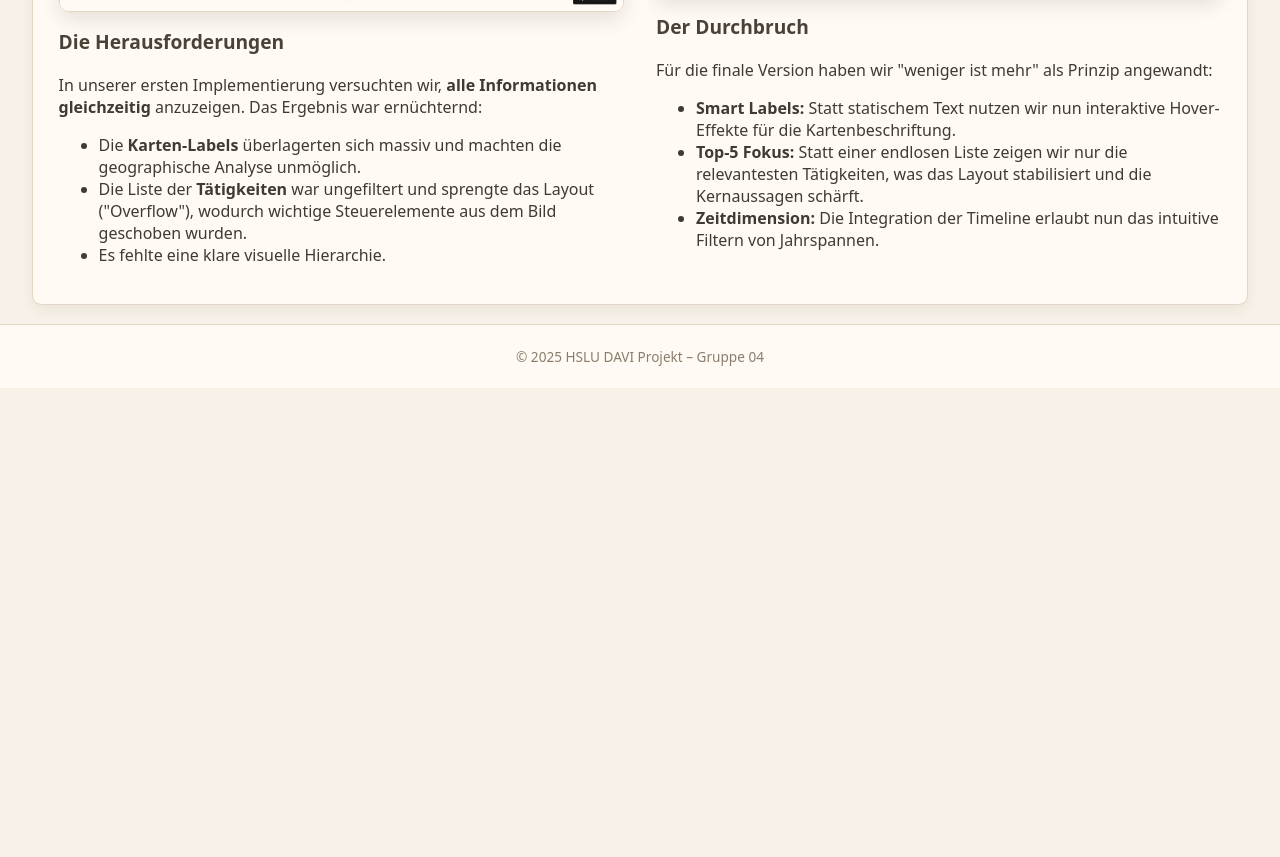
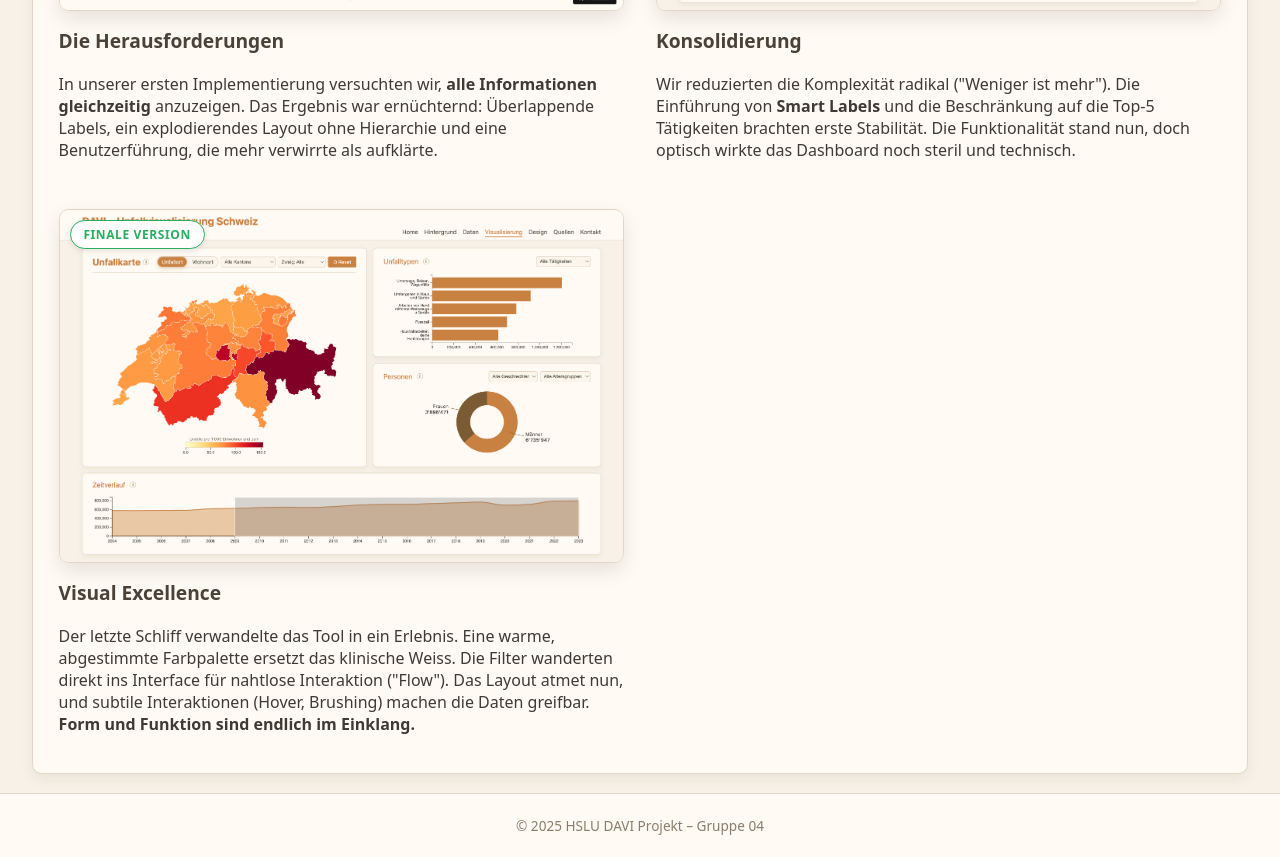
Before and after one commit to kevinforter/Accidents_Dashboard, a plain HTML site: page public/background.html in a window 1280 px wide. Shown: the part 2043-2900 px from the top of the page. Before the commit the page ends 2431 px from the top, so only its background shows below. Drawn offline with nearby package versions, Linux system fonts and the light colour scheme.

Commit message:
added last step to the background

```diff
--- a/public/background.html
+++ b/public/background.html
@@ -89,13 +89,8 @@
                 <h3>Die Herausforderungen</h3>
                 <p>
                     In unserer ersten Implementierung versuchten wir, <strong>alle Informationen gleichzeitig</strong> anzuzeigen.
-                    Das Ergebnis war ernüchternd:
+                    Das Ergebnis war ernüchternd: Überlappende Labels, ein explodierendes Layout ohne Hierarchie und eine Benutzerführung, die mehr verwirrte als aufklärte.
                 </p>
-                <ul>
-                    <li>Die <strong>Karten-Labels</strong> überlagerten sich massiv und machten die geographische Analyse unmöglich.</li>
-                    <li>Die Liste der <strong>Tätigkeiten</strong> war ungefiltert und sprengte das Layout ("Overflow"), wodurch wichtige Steuerelemente aus dem Bild geschoben wurden.</li>
-                    <li>Es fehlte eine klare visuelle Hierarchie.</li>
-                </ul>
             </div>
 
             <div class="progress-divider"></div>
@@ -103,17 +98,26 @@
             <div class="progress-item">
                 <div class="progress-image-wrapper">
                     <img src="img/Second_Implementation.png" alt="Zweite Implementierung">
+                    <span class="progress-badge badge-mid">Zwischenschritt</span>
+                </div>
+                <h3>Konsolidierung</h3>
+                <p>
+                    Wir reduzierten die Komplexität radikal ("Weniger ist mehr"). Die Einführung von <strong>Smart Labels</strong> und die Beschränkung auf die Top-5 Tätigkeiten brachten erste Stabilität. Die Funktionalität stand nun, doch optisch wirkte das Dashboard noch steril und technisch.
+                </p>
+            </div>
+
+            <div class="progress-divider"></div>
+
+            <div class="progress-item">
+                <div class="progress-image-wrapper">
+                    <img src="img/Third_Implementation.png" alt="Dritte Implementierung / Finale Version">
                     <span class="progress-badge badge-final">Finale Version</span>
                 </div>
-                <h3>Der Durchbruch</h3>
+                <h3>Visual Excellence</h3>
                 <p>
-                    Für die finale Version haben wir "weniger ist mehr" als Prinzip angewandt:
+                    Der letzte Schliff verwandelte das Tool in ein Erlebnis. Eine warme, abgestimmte Farbpalette ersetzt das klinische Weiss. Die Filter wanderten direkt ins Interface für nahtlose Interaktion ("Flow"). Das Layout atmet nun, und subtile Interaktionen (Hover, Brushing) machen die Daten greifbar.
+                    <strong>Form und Funktion sind endlich im Einklang.</strong>
                 </p>
-                <ul>
-                    <li><strong>Smart Labels:</strong> Statt statischem Text nutzen wir nun interaktive Hover-Effekte für die Kartenbeschriftung.</li>
-                    <li><strong>Top-5 Fokus:</strong> Statt einer endlosen Liste zeigen wir nur die relevantesten Tätigkeiten, was das Layout stabilisiert und die Kernaussagen schärft.</li>
-                    <li><strong>Zeitdimension:</strong> Die Integration der Timeline erlaubt nun das intuitive Filtern von Jahrspannen.</li>
-                </ul>
             </div>
         </div>
     </section>
--- a/public/css/style.css
+++ b/public/css/style.css
@@ -964,6 +964,7 @@ body.page-viz .page-main {
     box-shadow: 0 8px 20px rgba(0, 0, 0, 0.1);
     border: 1px solid #e4d6c4;
     transition: transform 0.3s ease;
+    aspect-ratio: 16 / 10;
 }
 
 .progress-image-wrapper:hover {
@@ -973,7 +974,9 @@ body.page-viz .page-main {
 
 .progress-image-wrapper img {
     width: 100%;
-    height: auto;
+    height: 100%;
+    object-fit: cover;
+    object-position: top;
     display: block;
 }
 
```
